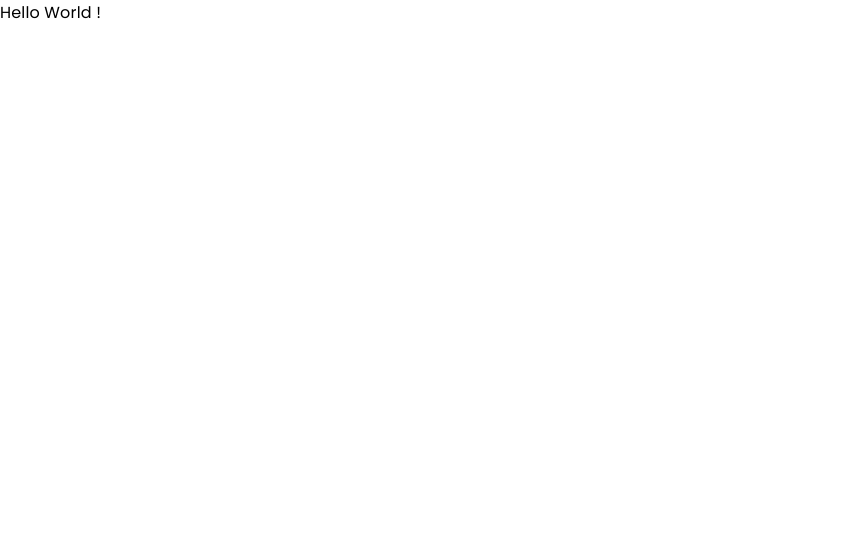
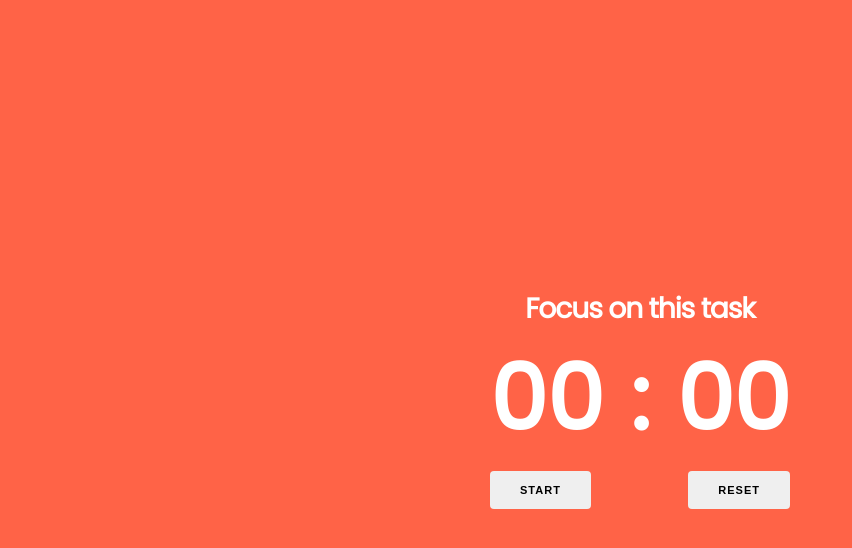
Before and after one commit to aiibe/timer, a React (Vite) app: page / in a window 1280 px wide. Shown: the top 548 px of the page, without its empty margins (0-852 px from the left). Built offline with nearby package versions, Linux system fonts and the light colour scheme.

Commit message:
custom layout

```diff
--- a/src/com/App.jsx
+++ b/src/com/App.jsx
@@ -1,5 +1,20 @@
 import React from 'react'
 
 export default function App() {
-	return <div>Hello World !</div>
+	return (
+		<div className='clock-frame'>
+			<div className='task'>
+				<h3>Focus on this task</h3>
+			</div>
+			<div className='digits'>
+				<div className='minutes'>00</div>
+				<div>:</div>
+				<div className='seconds'>00</div>
+			</div>
+			<div className='controls'>
+				<button>Start</button>
+				<button>Reset</button>
+			</div>
+		</div>
+	)
 }
--- a/src/scss/style.scss
+++ b/src/scss/style.scss
@@ -1,7 +1,47 @@
 @import url('https://fonts.googleapis.com/css?family=Poppins&display=swap');
 
 // Variables
-$font-color: #000000;
+$font-color: #fff;
 $fonts: 'Poppins', Arial, Helvetica, sans-serif;
 
 @import './base.scss';
+
+html,
+body,
+#app {
+	height: 100%;
+}
+
+#app {
+	display: flex;
+	background-color: tomato;
+}
+
+.clock-frame {
+	display: flex;
+	flex-direction: column;
+	margin: auto;
+	width: 30rem;
+	font-weight: bold;
+
+	.task {
+		text-align: center;
+
+		h3 {
+			margin-bottom: 0;
+			font-weight: bold;
+		}
+	}
+
+	.digits {
+		display: flex;
+		justify-content: space-between;
+		align-items: center;
+		font-size: 9rem;
+	}
+
+	.controls {
+		display: flex;
+		justify-content: space-between;
+	}
+}
```
